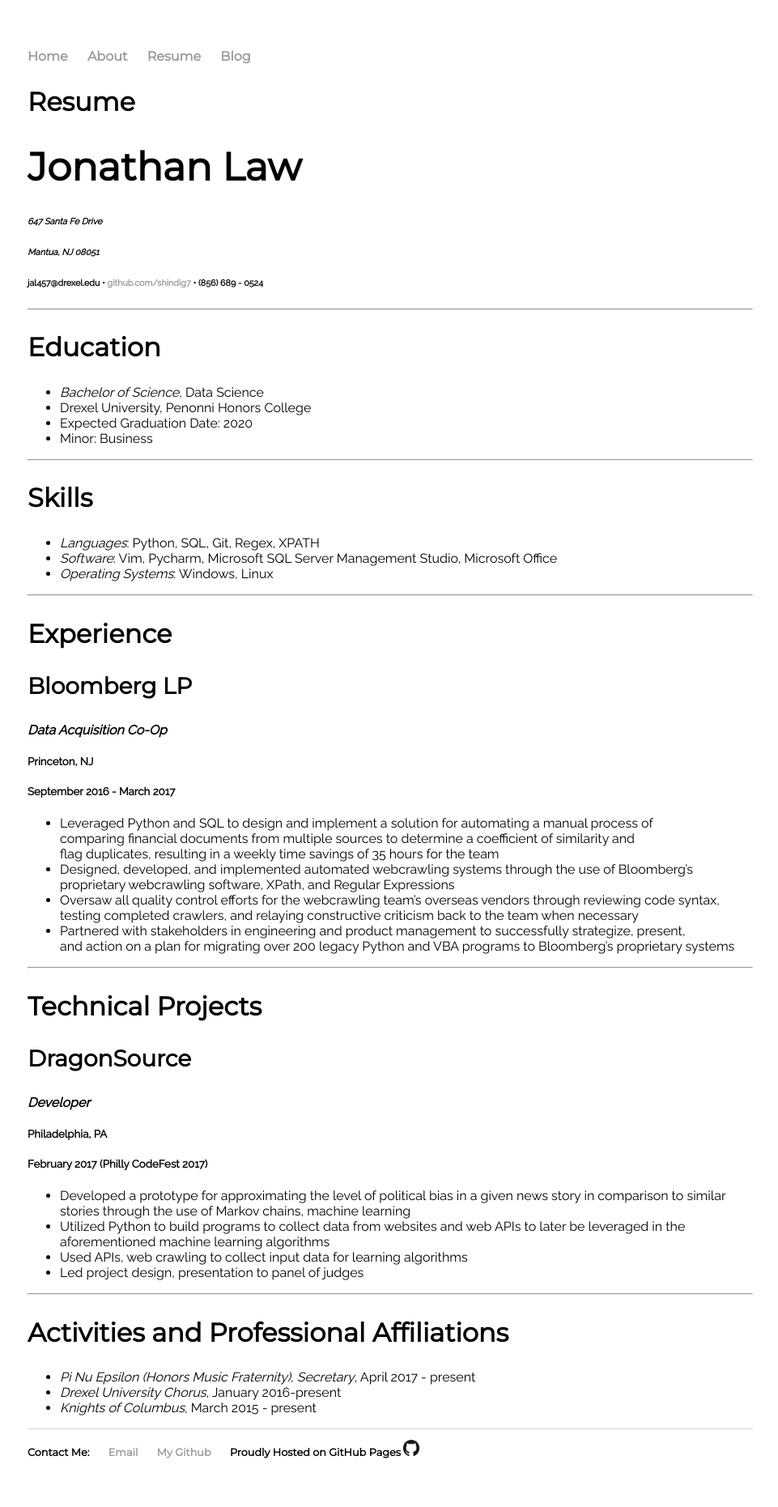
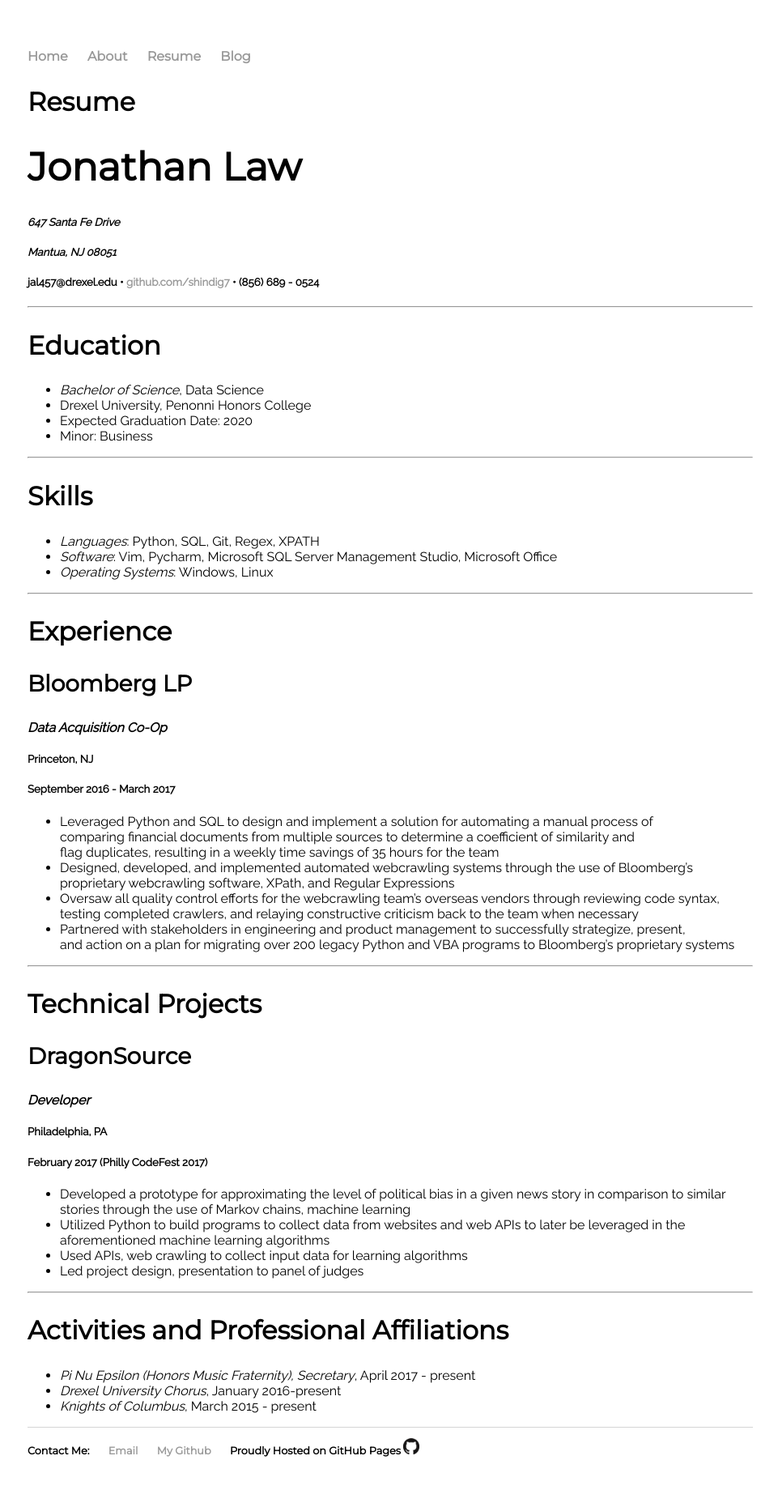
Before and after one commit to shindig7/my-site, a Jekyll site: the page built from resume.md, in a window 1280 px wide. Shown: the whole page at 81% size, without its empty margins (158-1119 px from the left). Built offline with Jekyll 4.4.1, drawn with Linux system fonts in a browser that asks for light colours.

```diff
--- a/resume.md
+++ b/resume.md
@@ -6,9 +6,9 @@ date: 2018-01-18
 
 ## Resume
 # Jonathan Law
-###### *647 Santa Fe Drive*
-###### *Mantua, NJ 08051*
-###### jal457@drexel.edu • [github.com/shindig7](http://www.github.com/shindig7) • (856) 689 - 0524
+##### *647 Santa Fe Drive*
+##### *Mantua, NJ 08051*
+##### jal457@drexel.edu • [github.com/shindig7](http://www.github.com/shindig7) • (856) 689 - 0524
 ---
 ## Education
 - *Bachelor of Science*, Data Science
```
